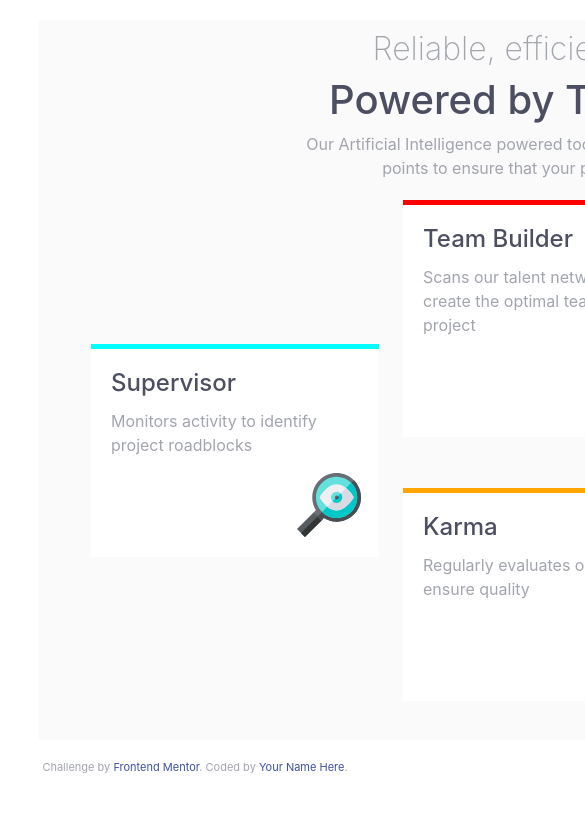
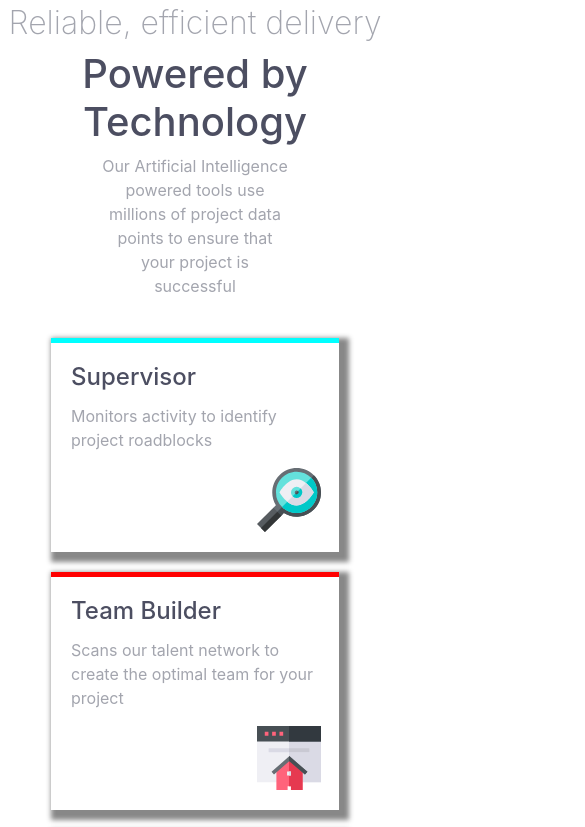
Before and after one commit to BioRoguen/fourcardchallenge, a plain HTML site: page index.html in a window 390 px wide. Shown: the top 827 px of the page, 585 px wide, since content can reach past the window. Drawn offline with nearby package versions, Linux system fonts and the light colour scheme.

Commit message:
media query update
fixed the css issue with the media query. should be responsive.
1. still need to clean code
2. work on making it more responsive on certain screen sizes.
3. clean up useless code.

```diff
--- a/css/styles.css
+++ b/css/styles.css
@@ -1,7 +1,6 @@
 body {
   font-family: 'Poppins', sans-serif;
   text-align: center;
-  background-color: black;
 }
 
 p {
@@ -55,21 +54,22 @@ img {
   width: 18rem;
   border-top: 5px solid;
   margin: 0;
+  box-shadow: 5px 5px 5px 5px #888888
 }
 
 .card1 {
   background-color: white;
   border-top-color: cyan;
-  left: 5%;
-  top: 45%;
+  left: 180px;
+  top: 200px;
   position: absolute;
 }
 
 .card2 {
   background-color: white;
   border-top-color: red;
-  left: 35%;
-  top: 25%;
+  left: 500px;;
+  top: 10px;
   position: absolute;
 }
 
@@ -77,16 +77,16 @@ img {
   background-color: white;
   border-top-color: orange;
   position: absolute;
-  left: 35%;
-  top: 65%;
+  left: 500px;
+  top: 280px;
 }
 
 .card4 {
   background-color: white;
   border-top-color: blue;
   position: absolute;
-  right: 5%;
-  top: 45%;
+  left: 820px;
+  top: 200px;
 }
 /* footer */
 
@@ -104,32 +104,22 @@ footer {
 
 /* media type: Tablet */
 
-@media (max-width: 1024px) {
+@media (max-width: 1024px){
   .main-body {
-    box-sizing: inherit;
-    position: relative;
-    margin: 5% 10%;
-    background-color: hsl(0, 0%, 98%);
+    margin: 0;
+    width: auto;
+    background-color: white;
+
   }
 
 
   /* headline */
 
-  .header {
-    text-align: center;
-    padding: 1%;
-    color: hsl(234, 12%, 34%);
-  }
 
-  .header h2 {
-    font-weight: 200;
-    font-size 2rem;
-    color: hsl(229, 6%, 66%);
-  }
+
 
   .header p {
     color: hsl(229, 6%, 66%);
-    position: relative;
     left: 25%;
     text-align: center;
     width: 50%;
@@ -144,32 +134,47 @@ footer {
   .card-body {
     width: 18rem;
     border-top: 5px solid;
-    margin: 0;
+    position: static;
+    box-shadow: 5px 5px 5px 5px #888888
   }
 
   .card1 {
     background-color: white;
     border-top-color: cyan;
+    margin: 20px auto 20px auto;
   }
 
   .card2 {
     background-color: white;
     border-top-color: red;
+    margin: 20px auto 20px auto;
   }
 
   .card3 {
     background-color: white;
     border-top-color: orange;
+    margin: 20px auto 20px auto;
   }
 
   .card4 {
     background-color: white;
     border-top-color: blue;
+    margin: 20px auto 20px auto;
   }
 
+  footer {
+    background-color: white;
+  }
+
+  .attribution {
+    color: white;
+    font-size: 11px;
+    text-align: center;
+  }
+
+  .attribution a {
+    color: white;
+  }
+
+
 }
-
-/*
-  ##Device = Tablets, Ipads (landscape)
-  ##Screen = B/w 768px to 1024px
-*/
```
